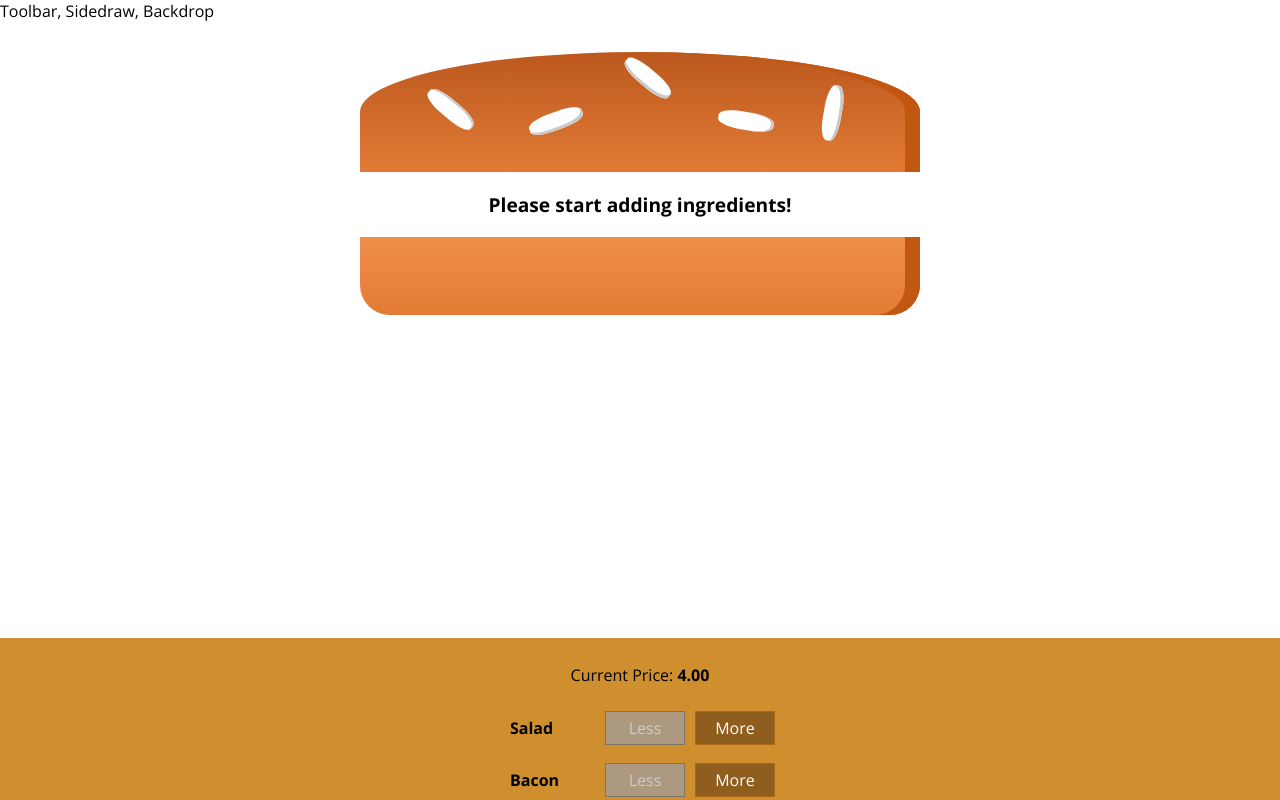
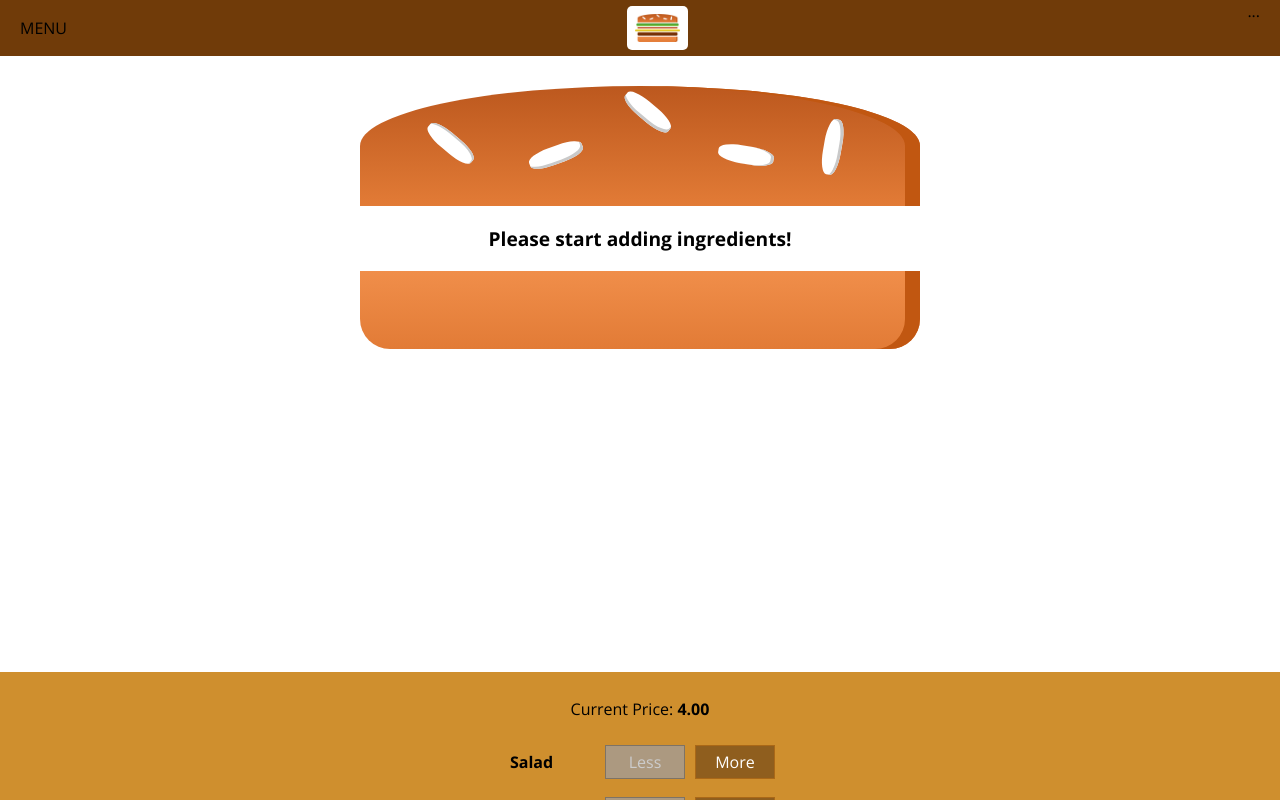
Before and after one commit to aashtonnz/udemy-react-burger-builder, a React (Create React App) app: page / in a window 1280 px wide. Shown: the top 800 px of the page. Built offline with nearby package versions, Linux system fonts and the light colour scheme.

Commit message:
Add a logo and a toolbar

```diff
--- a/src/components/Layout/Layout.js
+++ b/src/components/Layout/Layout.js
@@ -1,11 +1,12 @@
 import React from 'react';
 
+import classes from './Layout.module.css';
 import Aux from '../../hoc/Aux';
-import classes from './Layout.module.css';
+import Toolbar from '../Navigation/Toolbar/Toolbar';
 
 const layout = (props) => (
   <Aux>
-    <div>Toolbar, Sidedraw, Backdrop</div>
+    <Toolbar />
     <main className={classes.Content}>
       {props.children}
     </main>
--- a/src/components/Layout/Layout.module.css
+++ b/src/components/Layout/Layout.module.css
@@ -1,3 +1,3 @@
 .Content {
-  margin-top: 16px;
+  margin-top: 72px;
 }
--- /dev/null
+++ b/src/components/Logo/Logo.js
@@ -0,0 +1,12 @@
+import React from 'react';
+
+import classes from './Logo.module.css';
+import burgerLogo from '../../assets/images/burger-logo.png';
+
+const logo = (props) => (
+  <div className={classes.Logo}>
+    <img src={burgerLogo} alt="MyBurger" />
+  </div>
+);
+
+export default logo;
--- /dev/null
+++ b/src/components/Logo/Logo.module.css
@@ -0,0 +1,11 @@
+.Logo {
+  background-color: white;
+  padding: 8px;
+  height: 80%;
+  box-sizing: border-box;
+  border-radius: 5px;
+}
+
+.Logo img {
+  height: 100%;
+}
--- /dev/null
+++ b/src/components/Navigation/Toolbar/Toolbar.js
@@ -0,0 +1,16 @@
+import React from 'react';
+
+import classes from './Toolbar.module.css';
+import Logo from '../../Logo/Logo';
+
+const toolbar = (props) => (
+  <header className={classes.Toolbar}>
+    <div>MENU</div>
+    <Logo />
+    <nav>
+      ...
+    </nav>
+  </header>
+);
+
+export default toolbar;
--- /dev/null
+++ b/src/components/Navigation/Toolbar/Toolbar.module.css
@@ -0,0 +1,18 @@
+.Toolbar {
+  height: 56px;
+  width: 100%;
+  position: fixed;
+  top: 0;
+  left: 0;
+  background-color: #703b09;
+  display: flex;
+  justify-content: space-between;
+  align-items: center;
+  padding: 0 20px;
+  box-sizing: border-box;
+  z-index: 90;
+}
+
+.Toolbar nav {
+  height: 100%;
+}
```
Also changed, not shown: src/assets/images/burger-logo.png (added).
